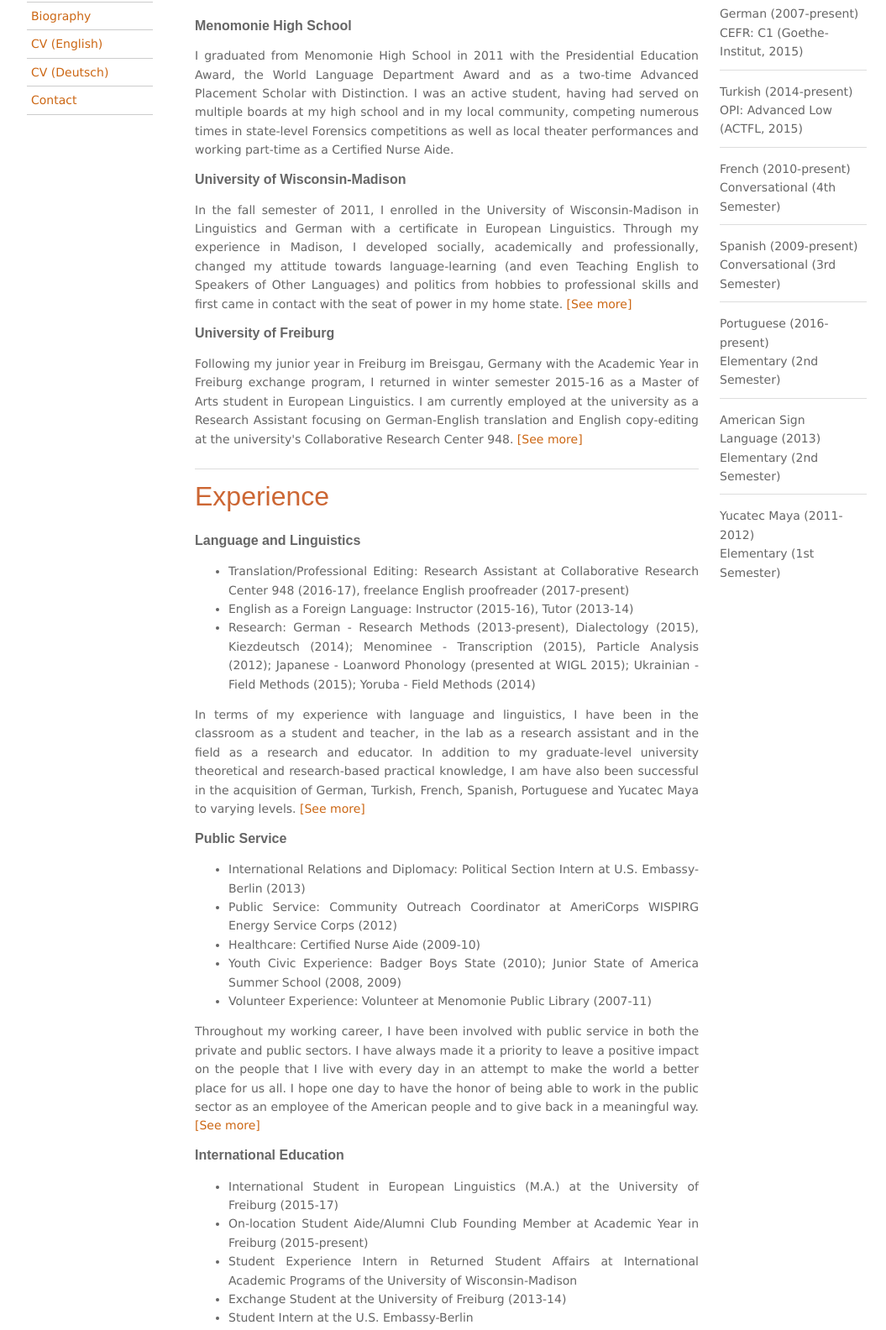
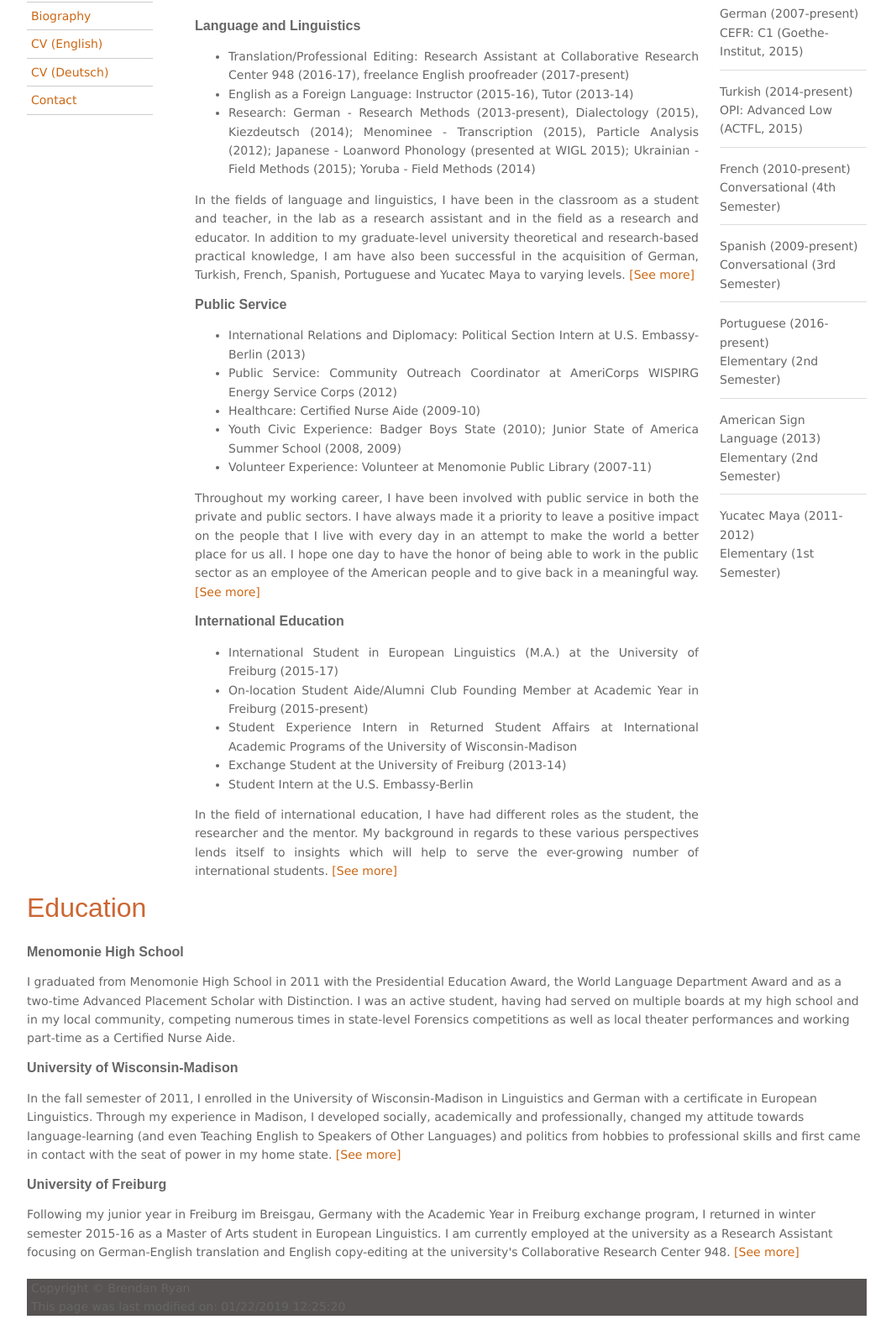
Before and after one commit to bcmryan/bcmryan.github.io, a plain HTML site: page bio.html in a window 1280 px wide. Shown: the part 207-1791 px from the top of the page at 84% size, without its empty margins (108-1163 px from the left). Drawn offline with Linux system fonts and the light colour scheme.

Commit message:
Update bio.html
Experience now before Education

```diff
--- a/bio.html
+++ b/bio.html
@@ -64,28 +64,7 @@
     </div>
     </div>
         <p> --->
-        <h1>Education</h1>
-	<h2>Menomonie High School</h2>
-        <div id="wrap">
-    I graduated from Menomonie High School in 2011 with the Presidential Education Award, the World Language Department Award and as a two-time Advanced Placement Scholar with Distinction. I was an active student, having had served on multiple boards at my high school and in my local community, competing numerous times in state-level Forensics competitions as well as local theater performances and working part-time as a Certified Nurse Aide.
-        <h2>University of Wisconsin-Madison</h2>
-        <div id="wrap">
-    In the fall semester of 2011, I enrolled in the University of Wisconsin-Madison in Linguistics and German with a certificate in European Linguistics. Through my experience in Madison, I developed socially, academically and professionally, changed my attitude towards language-learning (and even Teaching English to Speakers of Other Languages) and politics from hobbies to professional skills and first came in contact with the seat of power in my home state. <a href="#" id="madison-show" class="showLink" onclick="showHide('madison');return false;">[See more]</a>
-      <div id="madison" class="more">
-    <br>While in Madison, I excelled academically, extra-curricularly and professionally. I graduated with Distinction and with Honors in the Liberal Arts and was given numerous awards for my studies of German and an internship at the U.S. Embassy-Berlin followed by an academic year abroad in Germany, the Foreign Language and Area Studies stipend for my studies of Turkish. As an undergraduate, I also continued my studies of Spanish, French and American Sign Language, researched German as well as non-Indo European languages in multiple linguistics projects and participated in public service-oriented courses in public health and politics. Extra-curricularly, I served as the Secretary for the Linguistics Student Organization and as a host for the international politics-oriented radio program 'Coup du Monde,' and professionally, I had the opportunity to work with many people from all walks of life — from Syrian refugees to disadvantaged students to diplomats — all the while balancing multiple jobs to fund my education. <a href="#" id="madison-hide" class="hideLink" onclick="showHide('madison');return false;">[See less]</a>
-    </div>
-    </div>
-        <h2>University of Freiburg</h2>
-    <div id="wrap">
-    Following my junior year in Freiburg im Breisgau, Germany with the Academic Year in Freiburg exchange program, I returned in winter semester 2015-16 as a Master of Arts student in European Linguistics. I am currently employed at the university as a Research Assistant focusing on German-English translation and English copy-editing at the university's Collaborative Research Center 948. <a href="#" id="freiburg-show" class="showLink" onclick="showHide('freiburg');return false;">[See more]</a>
-      <div id="freiburg" class="more">
-    <br>This course of study closely follows the structural courses of the Masters of Arts programs in Germanic and English Linguistics yet places an additional emphasis on learning European languages and their linguistic structures in addition to academic and professional mastery of German and English. The University of Freiburg itself is considered one of the best universities in Europe for Germanic and English linguistics and is similarly highly ranked in the linguistics of Romance, Slavic and classical languages as well as historical linguistics.<br>
-    <br>As an international student in Freiburg, I was actively involved in the ever-changing cultural, academic, professional and political scenes in Germany and Europe as a whole. I have been a finalist for scholarships from DAAD (German Academic Exchange Service) as well as the political Friedrich Naumann and Konrad Adenauer Foundations. Additionally, I have also taught English to immigrants on a volunteer basis and visit high schools in Germany to explain post-secondary opportunities as a Study Ambassador with the Ministry of Science, Research and the Arts.
-<a href="#" id="freiburg-hide" class="hideLink" onclick="showHide('freiburg');return false;">[See less]</a>
-    </div>
-    </div>
-    <p>
-    <h1>Experience</h1>
+    <h1>Practical Experience</h1>
     <h2>Language and Linguistics</h2>
     <div id="wrap">
     <ul style="list-style-type:disc">
@@ -93,11 +72,11 @@
     <li>English as a Foreign Language: Instructor (2015-16), Tutor (2013-14)</li>
     <li>Research: German - Research Methods (2013-present), Dialectology (2015), Kiezdeutsch (2014); Menominee - Transcription (2015), Particle Analysis (2012); Japanese - Loanword Phonology (presented at WIGL 2015); Ukrainian - Field Methods (2015); Yoruba - Field Methods (2014)</li>
     </ul>
-    In terms of my experience with language and linguistics, I have been in the classroom as a student and teacher, in the lab as a research assistant and in the field as a research and educator. In addition to my graduate-level university theoretical and research-based practical knowledge, I am have also been successful in the acquisition of German, Turkish, French, Spanish, Portuguese and Yucatec Maya to varying levels. <a href="#" id="language-show" class="showLink" onclick="showHide('language');return false;">[See more]</a>
+    In the fields of language and linguistics, I have been in the classroom as a student and teacher, in the lab as a research assistant and in the field as a research and educator. In addition to my graduate-level university theoretical and research-based practical knowledge, I am have also been successful in the acquisition of German, Turkish, French, Spanish, Portuguese and Yucatec Maya to varying levels. <a href="#" id="language-show" class="showLink" onclick="showHide('language');return false;">[See more]</a>
       <div id="language" class="more">
-		<br>Since 2018, I have been a research assitant in the Department of Germanic Linguistics at the University of Göttingen focusing on the practical use of technology in linguistic research. I maintain the IT systems of and assist in research in the department's psycholinguistic and German Sign Language laboratories, and I have taught courses on using the LaTeX typesetting system (<i>LaTeX: Eine Einführung in das Textsatzsystem</i>; Summer Semester 2018) and psycholinguistic research methods (<i>Grundlagen des psycholinguistischen experimentellen Arbeitens</i>; Winter Semester 2018/19).<br>
-	  <br>As a student at the Unviersity of Freiburg, I worked as a translator and copy-editor at the Collaborative Research Center 948. In line with the CRC's main research focus on 'Heroes - Heroizations - Heroisms', I translated and edited texts on sociological, political and historical topics for publication in the academic e-Journal  <a href="https://www.freidok.uni-freiburg.de/inst/2335" target="_blank">helden. heroes. héros.</a> and on the publicly accessible website.<br>
-    <br>Due my university knowledge in English as a Foreign Language studies, I have also been successful as an EFL tutor for low-level secondary school students in Gutach, Germany and as a university course teacher for English for Migrants at the University of Freiburg. In both of these experiences, I worked with highly motivated students and was able to try multiple pedagogical teaching methods in the acquisition of English.<br>
+		<br>Since 2018, I have been a research assitant in the Department of Germanic Linguistics at the University of Göttingen focusing on the practical use of technology in linguistic research. I maintain the IT systems of and assist in research in the department's psycholinguistic and German Sign Language laboratories, and I have taught courses on using the LaTeX typesetting system (<i>L<span style="text-transform: uppercase; font-size: 70%; margin-left: -0.36em; vertical-align: 0.3em; line-height: 0; margin-right: -0.15em;">a</span>T<span style="text-transform: uppercase; margin-left: -0.1667em; vertical-align: -0.5ex; line-height: 0; margin-right: -0.125em;">e</span>X: Einführung in das Textsatzsystem</i>; Summer Semester 2018) and psycholinguistic research methods (<i>Grundlagen des psycholinguistischen experimentellen Arbeitens</i>; Winter Semester 2018/19).<br>
+	  <br>As a M.A. student at the Unviersity of Freiburg, I worked as a translator and copy-editor at the Collaborative Research Center 948. In line with the CRC's main research focus on 'Heroes - Heroizations - Heroisms', I translated and edited texts on sociological, political and historical topics for publication in the academic e-Journal  <a href="https://www.freidok.uni-freiburg.de/inst/2335" target="_blank">helden. heroes. héros.</a> and on the publicly accessible website.<br>
+    <br>Applying my knowledge of English as a Foreign Language and various pedogical approaches to language teaching, I have taught both at the university-level as an instructor of novice and advanced courses for the English for Migrants program at the University of Freiburg and at the secondary level with students elsewhere in Germany.<br>
     <br>My research experience has been based on a geographically and linguistically diverse group of languages. Within the scope of field methods courses, I have linguistically described Yoruba and Ukrainian, and as a student and undergraduate research assistant, I was involved with the linguistic description and transcription of the Menominee language. Additionally, I have research Japanese loanword phonology and presented these findings at the Workshop in General Linguistics at the University of Wisconsin-Madison in 2015. In focusing on the linguistics on German, I have taken part in corpus research in the inner-city sociolect of Kiezdeutsch, have studied German dialectology of European and the German of emigrants.<br>
     <br>Most recently, I have been focusing on the intersection of linguistics and politics; for instance, through the varying debate styles of American and German politicians in the 2012 presidential and 2013 Bundestag elections.<a href="#" id="language-hide" class="hideLink" onclick="showHide('language');return false;"> [See less]</a>
     </div>
@@ -135,6 +114,28 @@
     <br>In returning to Freiburg as a graduate student, I have been uniquely equipped to work as a Study Ambassador for the State Ministry of Science, Research and the Arts, in which role I can communicate to German high school students about their prospects to study abroad. I have also been employed with the Academic Year in Freiburg program as an orientation group lead for incoming students and office assistant, in which role, I have focused specifically on updating the program webpage to better speak to an American and German audience. In further support of this exchange program, I am a founding member of the <a href="https://www.ayf-alumni.org/" target="_blank">AYF Alumni and Friends, e.V. alumni organization</a>.<a href="#" id="intled-hide" class="hideLink" onclick="showHide('intled');return false;"> [See less]</a>
     </div>
     </div>
+				<p>
+				<h1>Education</h1>
+				<h2>Menomonie High School</h2>
+        <div id="wrap">
+    I graduated from Menomonie High School in 2011 with the Presidential Education Award, the World Language Department Award and as a two-time Advanced Placement Scholar with Distinction. I was an active student, having had served on multiple boards at my high school and in my local community, competing numerous times in state-level Forensics competitions as well as local theater performances and working part-time as a Certified Nurse Aide.
+        <h2>University of Wisconsin-Madison</h2>
+        <div id="wrap">
+    In the fall semester of 2011, I enrolled in the University of Wisconsin-Madison in Linguistics and German with a certificate in European Linguistics. Through my experience in Madison, I developed socially, academically and professionally, changed my attitude towards language-learning (and even Teaching English to Speakers of Other Languages) and politics from hobbies to professional skills and first came in contact with the seat of power in my home state. <a href="#" id="madison-show" class="showLink" onclick="showHide('madison');return false;">[See more]</a>
+      <div id="madison" class="more">
+    <br>While in Madison, I excelled academically, extra-curricularly and professionally. I graduated with Distinction and with Honors in the Liberal Arts and was given numerous awards for my studies of German and an internship at the U.S. Embassy-Berlin followed by an academic year abroad in Germany, the Foreign Language and Area Studies stipend for my studies of Turkish. As an undergraduate, I also continued my studies of Spanish, French and American Sign Language, researched German as well as non-Indo European languages in multiple linguistics projects and participated in public service-oriented courses in public health and politics. Extra-curricularly, I served as the Secretary for the Linguistics Student Organization and as a host for the international politics-oriented radio program 'Coup du Monde,' and professionally, I had the opportunity to work with many people from all walks of life — from Syrian refugees to disadvantaged students to diplomats — all the while balancing multiple jobs to fund my education. <a href="#" id="madison-hide" class="hideLink" onclick="showHide('madison');return false;">[See less]</a>
+    </div>
+    </div>
+        <h2>University of Freiburg</h2>
+    <div id="wrap">
+    Following my junior year in Freiburg im Breisgau, Germany with the Academic Year in Freiburg exchange program, I returned in winter semester 2015-16 as a Master of Arts student in European Linguistics. I am currently employed at the university as a Research Assistant focusing on German-English translation and English copy-editing at the university's Collaborative Research Center 948. <a href="#" id="freiburg-show" class="showLink" onclick="showHide('freiburg');return false;">[See more]</a>
+      <div id="freiburg" class="more">
+    <br>This course of study closely follows the structural courses of the Masters of Arts programs in Germanic and English Linguistics yet places an additional emphasis on learning European languages and their linguistic structures in addition to academic and professional mastery of German and English. The University of Freiburg itself is considered one of the best universities in Europe for Germanic and English linguistics and is similarly highly ranked in the linguistics of Romance, Slavic and classical languages as well as historical linguistics.<br>
+    <br>As an international student in Freiburg, I was actively involved in the ever-changing cultural, academic, professional and political scenes in Germany and Europe as a whole. I have been a finalist for scholarships from DAAD (German Academic Exchange Service) as well as the political Friedrich Naumann and Konrad Adenauer Foundations. Additionally, I have also taught English to immigrants on a volunteer basis and visit high schools in Germany to explain post-secondary opportunities as a Study Ambassador with the Ministry of Science, Research and the Arts.
+<a href="#" id="freiburg-hide" class="hideLink" onclick="showHide('freiburg');return false;">[See less]</a>
+    </div>
+    </div>
+    <p>
       </div>
 	<div id="footer">
 		Copyright &copy; Brendan Ryan
```
